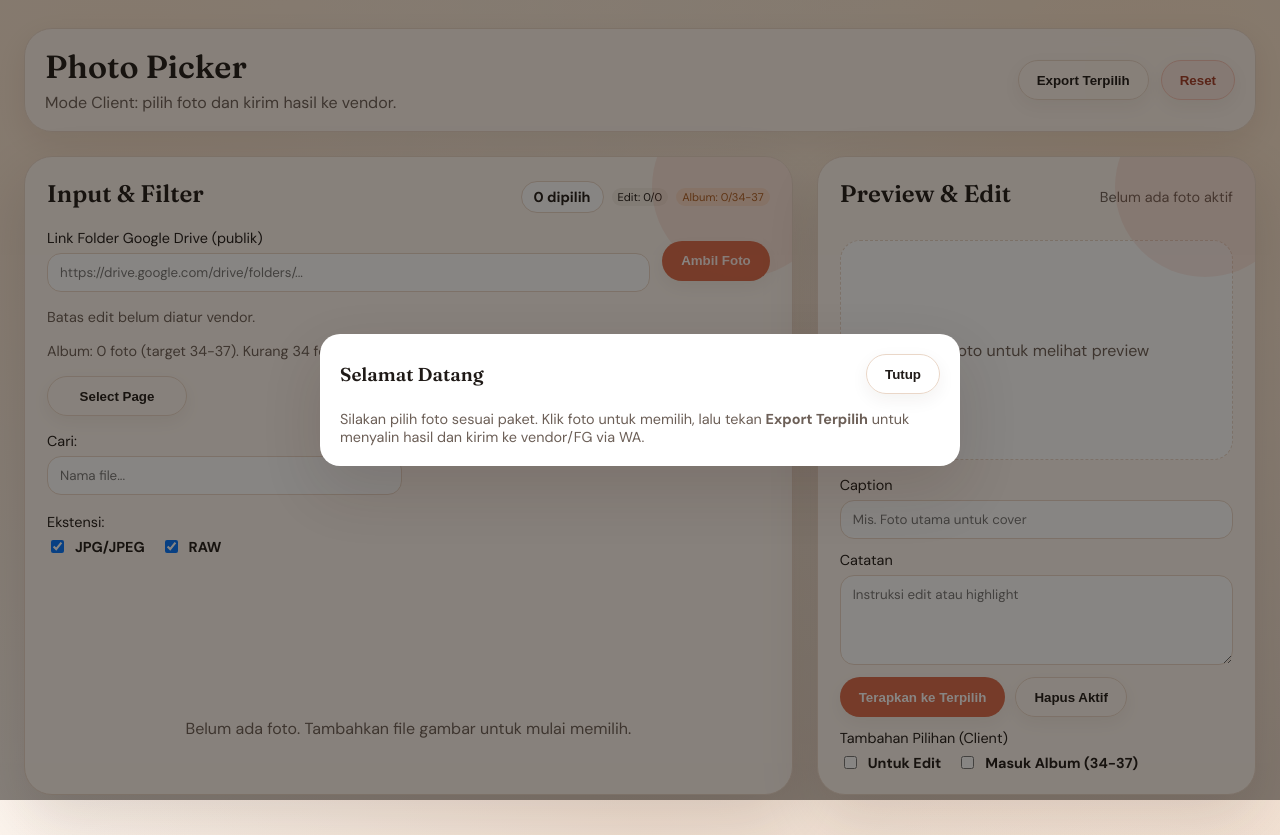
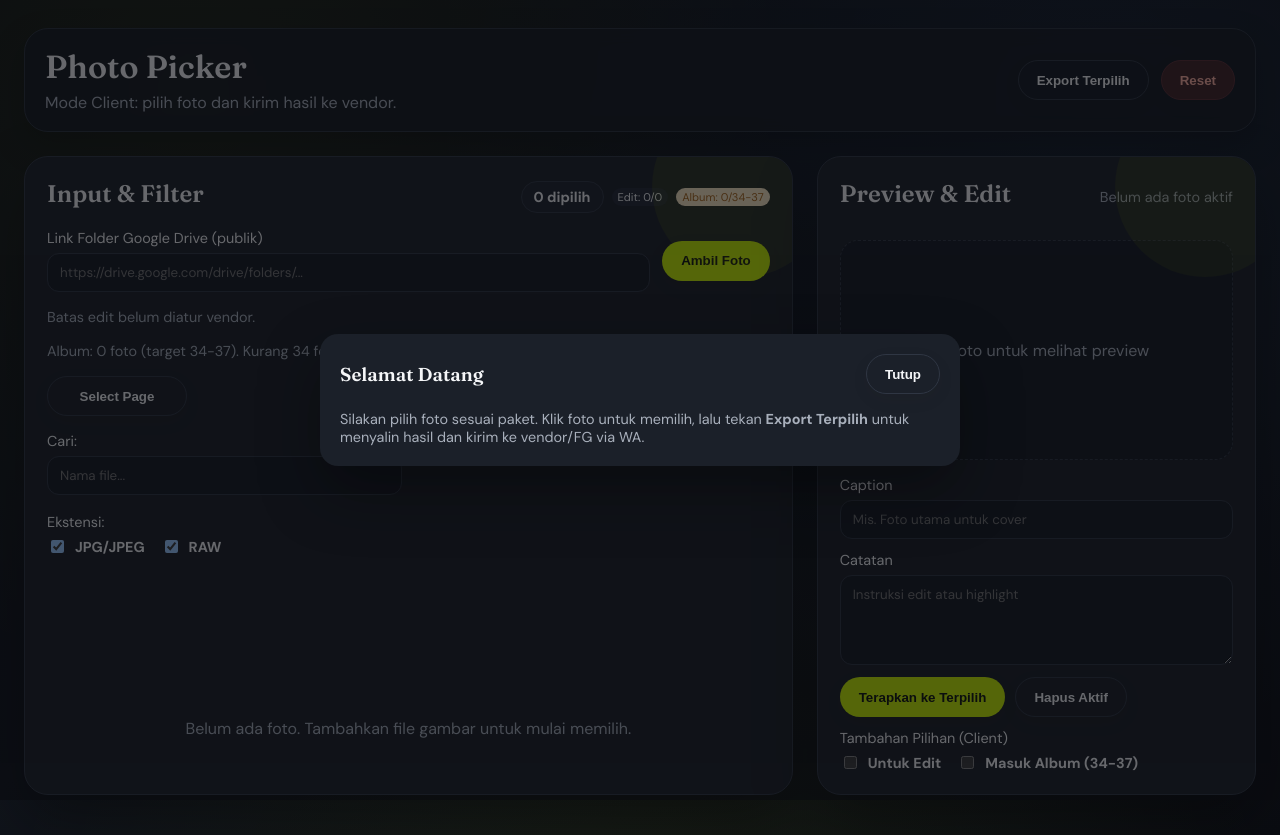
Before and after one commit to lensaparty/photo-picker, a plain HTML site: page client.html in a window 1280 px wide. Drawn offline with Linux system fonts and the light colour scheme.

Commit message:
Switch to hybrid dark dashboard theme

```diff
--- a/style.css
+++ b/style.css
@@ -1,18 +1,18 @@
 :root {
-  color-scheme: light;
-  --bg: #f4efe8;
-  --panel: #fff7f0;
-  --panel-strong: #ffffff;
-  --text: #1f1a17;
-  --muted: #6c5f57;
-  --accent: #dd6b4a;
-  --accent-dark: #b35033;
-  --border: #ead7c8;
-  --shadow: 0 24px 60px rgba(52, 30, 18, 0.14);
-  --shadow-soft: 0 10px 30px rgba(52, 30, 18, 0.08);
-  --radius-xl: 28px;
-  --radius-lg: 20px;
-  --radius-md: 14px;
+  color-scheme: dark;
+  --bg: #0f1115;
+  --panel: #1c2027;
+  --panel-strong: #232832;
+  --text: #f5f6f8;
+  --muted: #a9b0bc;
+  --accent: #c7f000;
+  --accent-dark: #95b800;
+  --border: #2f3643;
+  --shadow: 0 26px 60px rgba(0, 0, 0, 0.35);
+  --shadow-soft: 0 14px 32px rgba(0, 0, 0, 0.25);
+  --radius-xl: 24px;
+  --radius-lg: 18px;
+  --radius-md: 12px;
 }
 
 * {
@@ -24,10 +24,10 @@ body {
   font-family: "DM Sans", sans-serif;
   color: var(--text);
   background:
-    radial-gradient(circle at 10% 10%, rgba(255, 229, 204, 0.8) 0%, transparent 55%),
-    radial-gradient(circle at 90% 10%, rgba(255, 223, 190, 0.7) 0%, transparent 60%),
-    radial-gradient(circle at 50% 100%, rgba(234, 214, 197, 0.6) 0%, transparent 60%),
-    linear-gradient(160deg, #f4efe8 0%, #fdf6ef 60%, #f1e1d4 100%);
+    radial-gradient(circle at 15% 10%, rgba(199, 240, 0, 0.08) 0%, transparent 45%),
+    radial-gradient(circle at 85% 10%, rgba(80, 160, 255, 0.08) 0%, transparent 50%),
+    radial-gradient(circle at 50% 120%, rgba(199, 240, 0, 0.06) 0%, transparent 55%),
+    linear-gradient(160deg, #0d0f14 0%, #10141b 60%, #0a0c11 100%);
   min-height: 100vh;
   padding: 28px 24px 40px;
 }
@@ -53,8 +53,8 @@ p {
   margin-bottom: 24px;
   padding: 18px 20px;
   border-radius: var(--radius-xl);
-  background: rgba(255, 247, 240, 0.9);
-  border: 1px solid var(--border);
+  background: rgba(22, 26, 33, 0.85);
+  border: 1px solid #2b323d;
   box-shadow: var(--shadow-soft);
   backdrop-filter: blur(8px);
 }
@@ -96,7 +96,7 @@ button:hover {
 
 .primary {
   background: var(--accent);
-  color: white;
+  color: #11140d;
   border-color: transparent;
 }
 
@@ -105,9 +105,9 @@ button:hover {
 }
 
 .danger {
-  background: #fce7e0;
-  border-color: #f6c4b5;
-  color: #a43c26;
+  background: #402326;
+  border-color: #5a2e33;
+  color: #ffb1a3;
 }
 
 .layout {
@@ -134,7 +134,7 @@ button:hover {
   width: 180px;
   height: 180px;
   border-radius: 50%;
-  background: rgba(224, 111, 79, 0.12);
+  background: rgba(199, 240, 0, 0.08);
   pointer-events: none;
 }
 
@@ -155,7 +155,7 @@ button:hover {
 }
 
 #countPill {
-  background: #fff;
+  background: #1f242e;
   border: 1px solid var(--border);
   padding: 6px 12px;
   border-radius: 999px;
@@ -263,7 +263,8 @@ button:hover {
   border: 1px solid var(--border);
   padding: 10px 12px;
   font-family: inherit;
-  background: #fff;
+  background: #161a22;
+  color: var(--text);
 }
 
 .grid {
@@ -287,7 +288,7 @@ button:hover {
 }
 
 .card {
-  background: white;
+  background: #181d26;
   border: 1px solid var(--border);
   border-radius: var(--radius-lg);
   overflow: hidden;
@@ -309,7 +310,7 @@ button:hover {
   display: flex;
   align-items: center;
   justify-content: center;
-  background: #f6ede4;
+  background: #222734;
   color: var(--muted);
   font-weight: 600;
 }
@@ -329,7 +330,7 @@ button:hover {
 }
 
 .badge {
-  background: #f6ede4;
+  background: #222734;
   border-radius: 999px;
   padding: 2px 8px;
   font-size: 0.72rem;
@@ -360,7 +361,7 @@ button:hover {
 }
 
 .preview-wrap {
-  background: #fff;
+  background: #151a22;
   border-radius: var(--radius-lg);
   border: 1px dashed var(--border);
   min-height: 220px;
@@ -426,7 +427,7 @@ button:hover {
 .modal {
   position: fixed;
   inset: 0;
-  background: rgba(17, 12, 9, 0.5);
+  background: rgba(9, 11, 16, 0.6);
   display: flex;
   align-items: center;
   justify-content: center;
@@ -438,7 +439,7 @@ button:hover {
 }
 
 .modal-card {
-  background: white;
+  background: #1b2029;
   border-radius: var(--radius-lg);
   padding: 20px;
   max-width: 640px;
@@ -462,6 +463,8 @@ textarea {
   padding: 12px;
   font-family: "DM Sans", sans-serif;
   resize: vertical;
+  background: #161a22;
+  color: var(--text);
 }
 
 @media (max-width: 980px) {
```
